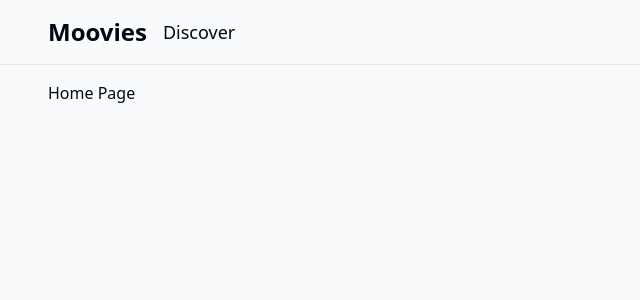
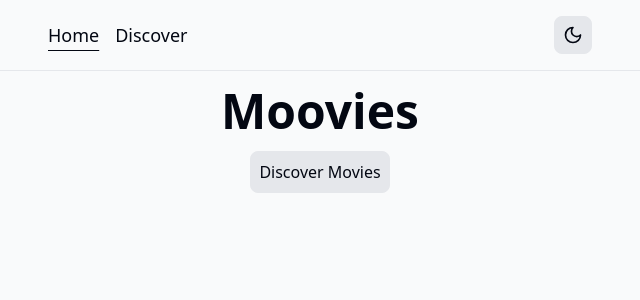
Before and after one commit to ehsanmoodi/moovies, a React (Vite) app: page / in a window 1280 px wide. Shown: the top 300 px of the page, without its empty margins (320-960 px from the left). Built offline with nearby package versions, Linux system fonts and the light colour scheme.

Commit message:
create a simple home page - simple theme switcher

```diff
--- a/package.json
+++ b/package.json
@@ -14,6 +14,7 @@
     "@tailwindcss/vite": "^4.1.4",
     "@tanstack/react-query": "^5.74.4",
     "@tanstack/react-router": "^1.117.1",
+    "lucide-react": "^0.503.0",
     "react": "^19.0.0",
     "react-dom": "^19.0.0",
     "tailwindcss": "^4.1.4"
--- a/src/components/header.tsx
+++ b/src/components/header.tsx
@@ -1,14 +1,17 @@
 import { Link } from '@tanstack/react-router'
+import { ToggleTheme } from './toggle-theme'
 
 export function Header() {
   return (
     <nav className="p-4 flex gap-4 text-lg max-w-xl mx-auto items-center">
       <Link
         to="/"
-        className="font-bold text-2xl"
+        activeProps={{
+          className: 'underline underline-offset-8',
+        }}
         activeOptions={{ exact: true }}
       >
-        Moovies
+        Home
       </Link>
       <Link
         to="/discover"
@@ -19,6 +22,7 @@ export function Header() {
       >
         Discover
       </Link>
+      <ToggleTheme />
     </nav>
   )
 }
--- a/src/components/layout.tsx
+++ b/src/components/layout.tsx
@@ -1,7 +1,5 @@
 import { PropsWithChildren } from 'react'
 
-type LayoutProps = PropsWithChildren
-
-export function Layout({ children }: LayoutProps) {
+export function Layout({ children }: PropsWithChildren) {
   return <div className="p-4 max-w-xl mx-auto">{children}</div>
 }
--- /dev/null
+++ b/src/components/toggle-theme.tsx
@@ -0,0 +1,15 @@
+import { Sun, Moon } from 'lucide-react' // Install lucide-react for icons
+import { useTheme } from '../context/theme-context'
+
+export function ToggleTheme() {
+  const { theme, toggleTheme } = useTheme()
+
+  return (
+    <button
+      onClick={toggleTheme}
+      className="p-2 rounded-lg ms-auto border bg-gray-200 dark:bg-gray-800 dark:text-white transition cursor-pointer"
+    >
+      {theme === 'dark' ? <Sun size={20} /> : <Moon size={20} />}
+    </button>
+  )
+}
--- /dev/null
+++ b/src/context/theme-context.tsx
@@ -0,0 +1,49 @@
+import {
+  createContext,
+  PropsWithChildren,
+  useContext,
+  useEffect,
+  useState,
+} from 'react'
+
+interface ThemeContextType {
+  theme: 'light' | 'dark'
+  toggleTheme: () => void
+}
+
+const ThemeContext = createContext<ThemeContextType | undefined>(undefined)
+
+export const ThemeProvider = ({ children }: PropsWithChildren) => {
+  const [theme, setTheme] = useState<'light' | 'dark'>(() => {
+    return (localStorage.getItem('theme') as 'light' | 'dark') || 'light'
+  })
+
+  useEffect(() => {
+    if (theme === 'dark') {
+      document.documentElement.classList.add('dark')
+    } else {
+      document.documentElement.classList.remove('dark')
+    }
+    localStorage.setItem('theme', theme)
+  }, [theme])
+
+  const toggleTheme = () => {
+    setTheme(theme === 'dark' ? 'light' : 'dark')
+  }
+
+  return (
+    <ThemeContext.Provider value={{ theme, toggleTheme }}>
+      {children}
+    </ThemeContext.Provider>
+  )
+}
+
+export const useTheme = (): ThemeContextType => {
+  const context = useContext(ThemeContext)
+
+  if (!context) {
+    throw new Error('useTheme must be used within a ThemeProvider')
+  }
+
+  return context
+}
--- a/src/main.tsx
+++ b/src/main.tsx
@@ -4,6 +4,7 @@ import ReactDOM from 'react-dom/client'
 import { RouterProvider, createRouter } from '@tanstack/react-router'
 import { routeTree } from './routeTree.gen'
 import { QueryClient, QueryClientProvider } from '@tanstack/react-query'
+import { ThemeProvider } from './context/theme-context'
 
 const queryClient = new QueryClient()
 
@@ -31,7 +32,9 @@ if (!rootElement.innerHTML) {
   const root = ReactDOM.createRoot(rootElement)
   root.render(
     <QueryClientProvider client={queryClient}>
-      <RouterProvider router={router} />
+      <ThemeProvider>
+        <RouterProvider router={router} />
+      </ThemeProvider>
     </QueryClientProvider>
   )
 }
--- a/src/routes/index.tsx
+++ b/src/routes/index.tsx
@@ -1,4 +1,4 @@
-import { createFileRoute } from '@tanstack/react-router'
+import { createFileRoute, Link } from '@tanstack/react-router'
 import { Layout } from '../components/layout'
 
 export const Route = createFileRoute('/')({
@@ -6,5 +6,17 @@ export const Route = createFileRoute('/')({
 })
 
 function Home() {
-  return <Layout>Home Page</Layout>
+  return (
+    <Layout>
+      <div className="flex flex-col gap-4 items-center text-center">
+        <h1 className="text-3xl lg:text-5xl font-extrabold">Moovies</h1>
+        <Link
+          to="/discover"
+          className="p-2 rounded-lg border bg-gray-200 dark:bg-gray-800 dark:text-white transition cursor-pointer"
+        >
+          Discover Movies
+        </Link>
+      </div>
+    </Layout>
+  )
 }
```
Also changed, not shown: 1 other file (tests, documents, lock files or other folders).
